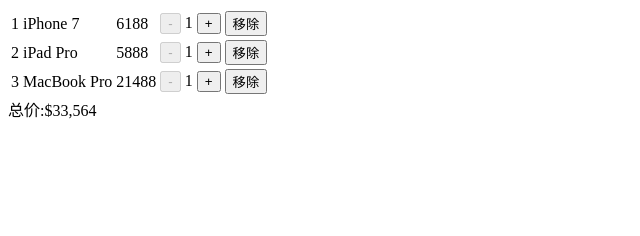
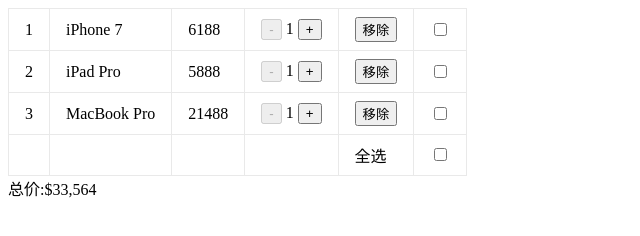
Before and after one commit to codingories/cart_with_type, a plain HTML site: page index.html in a window 1280 px wide. Shown: the whole page, without its empty margins (0-640 px from the left). Drawn offline with nearby package versions, Linux system fonts and the light colour scheme.

Commit message:
第二次提交，开始做题目

```diff
--- a/index.html
+++ b/index.html
@@ -29,6 +29,29 @@
               <td>
                 <button @click="handleRemove(index)">移除</button>
               </td>
+              <td>
+                <input
+                  type="checkbox"
+                  :value="item.id"
+                  v-model="checkBoxModel"
+                />
+                <!-- :value="item.id"
+                v-model="checkBoxModel"
+                @click.stop="pickOne(index),checkPick()" -->
+              </td>
+            </tr>
+            <tr>
+              <td></td>
+              <td></td>
+              <td></td>
+              <td></td>
+              <td>全选</td>
+              <td>
+                <input type="checkbox" />
+                <!-- type="checkbox"
+                @click="allPick(),checkModel()"
+                v-model="allp" -->
+              </td>
             </tr>
           </thead>
           <tbody></tbody>
--- a/index.js
+++ b/index.js
@@ -20,7 +20,8 @@
         price: 21488,
         count: 1
       }
-    ]
+    ],
+    checkBoxModel: []
   },
   computed: {
     totalPrice: function() {
--- a/style.css
+++ b/style.css
@@ -0,0 +1,23 @@
+[v-clock] {
+  display: none;
+}
+
+table {
+  border: 1px solid #e9e9e9;
+  border-collapse: collapse;
+  border-spacing: 0;
+  empty-cells: show;
+}
+
+th,
+td {
+  padding: 8px 16px;
+  border: 1px solid #e9e9e9;
+  text-align: left;
+}
+th {
+  background: #f7f7f7;
+  color: #5c6b77;
+  font-weight: 600;
+  white-space: nowrap;
+}
```
